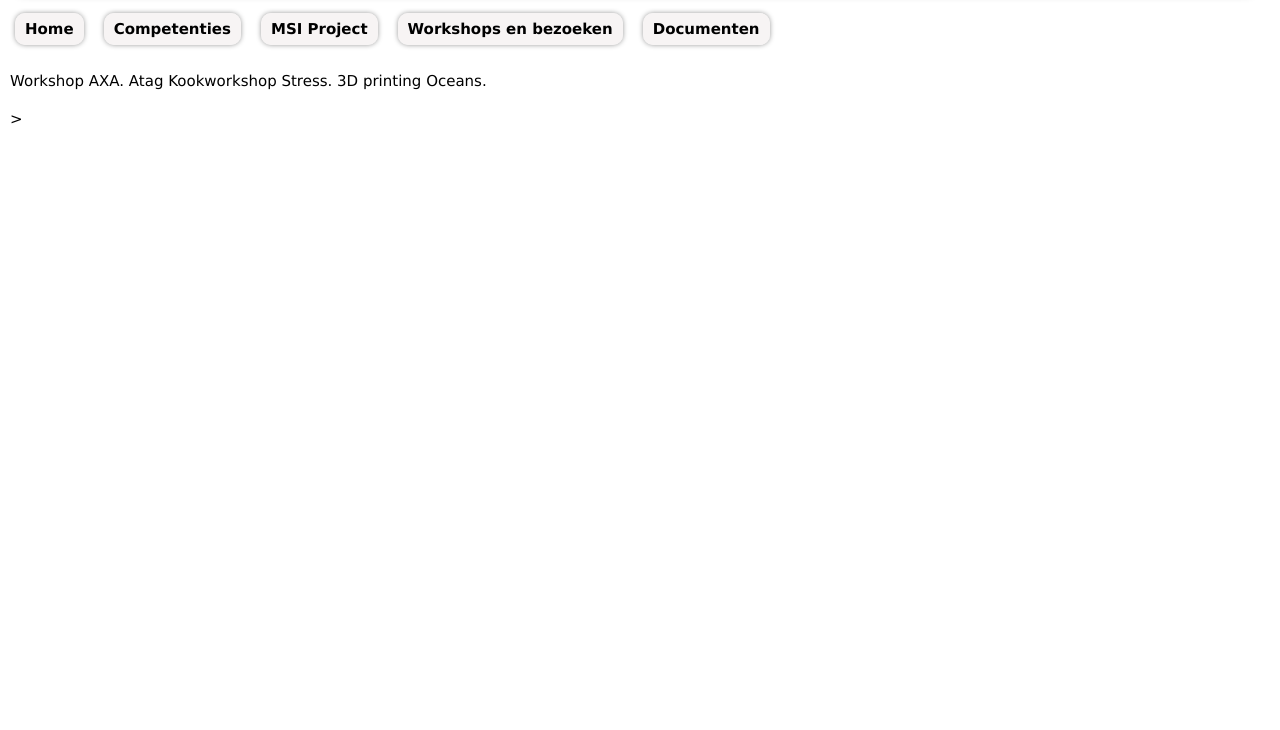
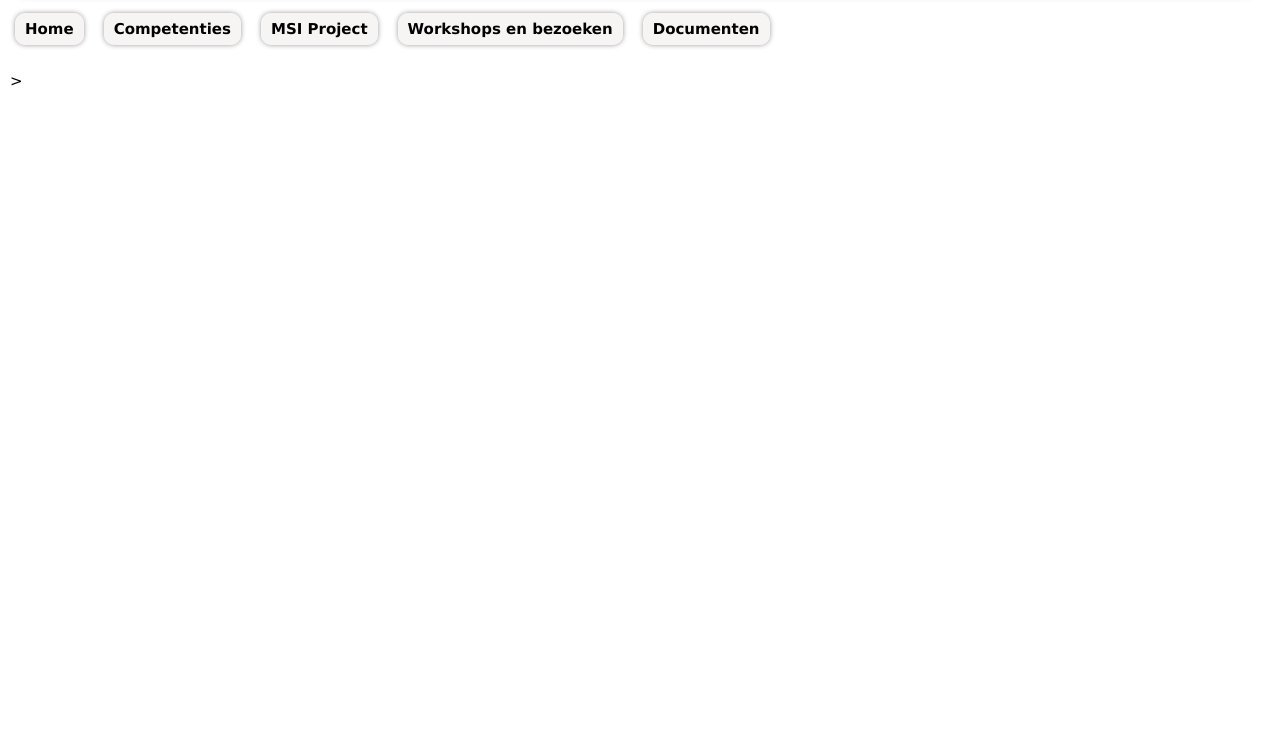
Before and after one commit to Breyten92/Breyten92.github.io, a plain HTML site: page Workshops en bezoeken.html in a window 1280 px wide. Shown: the part 70-800 px from the top of the page. Drawn offline with Linux system fonts and the light colour scheme.

Commit message:
4th upload

```diff
--- a/Workshops en bezoeken.html
+++ b/Workshops en bezoeken.html
@@ -23,7 +23,7 @@
 
     <ul>
       <div id="Competenties" class="tabcontent">
-      <li><a href="Portfolio Breyten.html">Home</a></li>
+      <li><a href="index.html">Home</a></li>
       <li><a href="Competenties.html">Competenties</a></li>
       <li><a href="MSI Project.html">MSI Project</a></li>
       <li><a href="Workshops en bezoeken.html">Workshops en bezoeken</a></li>
@@ -35,11 +35,7 @@
 <!-- Navigation bar -->
 
   <p>
-    Workshop AXA.
-    Atag
-    Kookworkshop
-    Stress.
-    3D printing Oceans.
+
   </p>
 
 </div>
```
Also changed, not shown: Competenties.html (+1 -1 lines), Documenten.html (+1 -1 lines), MSI Project.html (+1 -1 lines), index.html (+1 -1 lines).
